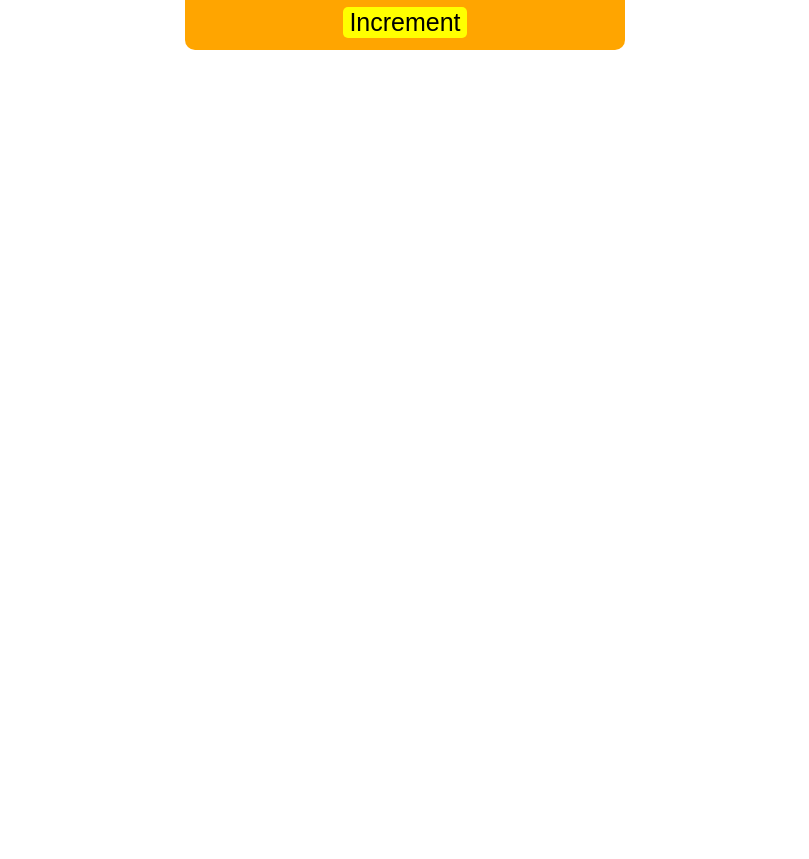
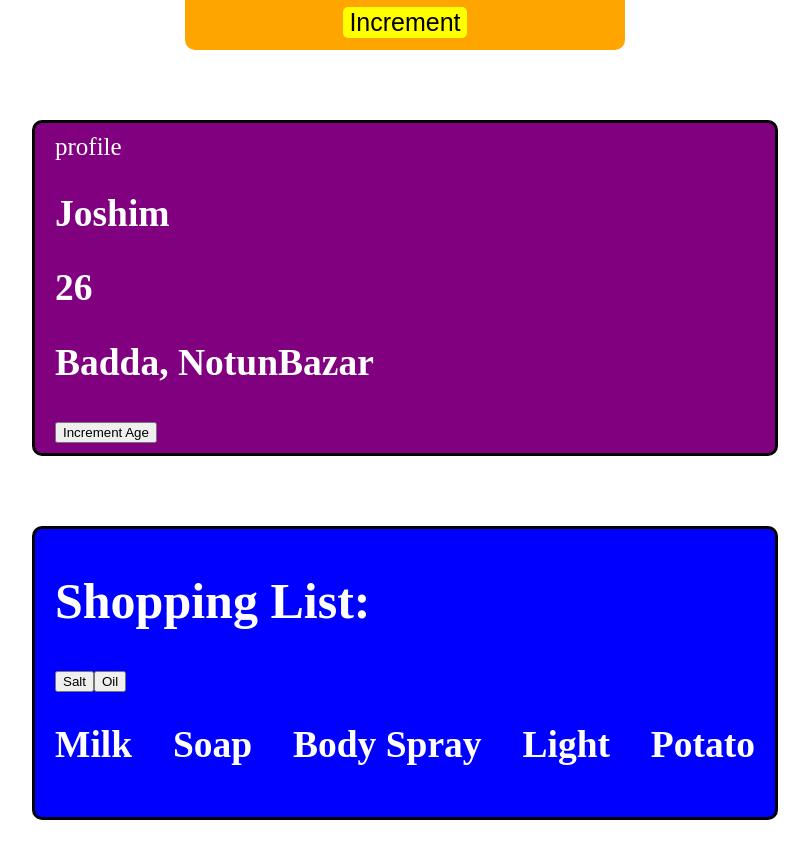
Before and after one commit to MMunim90/React-Practice-and-Revision, a React (Vite) app in the folder Module 2/react-practice-app-2/: page / in a window 1280 px wide. Shown: the part 267-1126 px from the top of the page, without its empty margins (235-1044 px from the left). Before the commit the page ends 800 px from the top, so only its background shows below. Built offline with nearby package versions, Linux system fonts and the light colour scheme.

Commit message:
state with object and arrays

```diff
--- a/Module 2/react-practice-app-2/src/components/Count.jsx
+++ b/Module 2/react-practice-app-2/src/components/Count.jsx
@@ -1,7 +1,7 @@
 import React from 'react';
 
 const Count = ({counter, setCounter}) => {
-    console.log(counter, "Counter from count components");
+    // console.log(counter, "Counter from count components");
     return (
         <div>
             <h2>{counter}</h2>
--- a/Module 2/react-practice-app-2/src/components/Counter.jsx
+++ b/Module 2/react-practice-app-2/src/components/Counter.jsx
@@ -3,15 +3,15 @@ import Count from './Count';
 
 const Counter = () => {
     const [counter, setCounter] = useState(0);
-    console.log(counter, "Counter from counter components");
+    // console.log(counter, "Counter from counter components");
 
     const counterHandler = () => {
         setCounter((prevCounter) => prevCounter+1); // updater function
         setCounter((prevCounter) => prevCounter+1);
         setCounter((prevCounter) => prevCounter+1);
-        console.log(counter, "Counter");
+        // console.log(counter, "Counter");
     }
-    console.log(counter, "Counter");
+    // console.log(counter, "Counter");
     return (
         <div className='counter'>
             <Count counter = {counter} setCounter={setCounter}/>
--- /dev/null
+++ b/Module 2/react-practice-app-2/src/components/Profile.jsx
@@ -0,0 +1,27 @@
+import React, { useState } from 'react';
+
+const Profile = () => {
+    const [user, setUser] = useState({
+        name: "Joshim",
+        age: 26,
+        location: "Badda, NotunBazar",
+    });
+
+    console.log(user);
+
+    const handleAge = () => {
+        const newUser = {...user, age: user.age+1};
+        setUser(newUser)
+    }
+    return (
+        <div className='profile'>
+            profile
+            <h2>{user.name}</h2>
+            <h2>{user.age}</h2>
+            <h2>{user.location}</h2>
+            <button onClick={() => handleAge()}>Increment Age</button>
+        </div>
+    );
+};
+
+export default Profile;
--- /dev/null
+++ b/Module 2/react-practice-app-2/src/components/ShoppingList.jsx
@@ -0,0 +1,40 @@
+import React, { useState } from "react";
+
+const ShoppingList = () => {
+  const [list, setList] = useState([
+    "Milk",
+    "Soap",
+    "Body Spray",
+    "Light",
+    "Potato",
+  ]);
+
+  const handleRemoveItem = (item) => {
+    console.log(item);
+    const newShoppingList = list.filter((listItem) => listItem != item)
+
+    console.log(newShoppingList);
+    setList(newShoppingList);
+  }
+
+  const handleAdd = (newItem) => {
+    // setList([...list, newItem]);
+    setList((prevList) => [...prevList, newItem]);
+  }
+  return (
+    <div className="shopping-list">
+      <h1>Shopping List: </h1>
+
+      <button onClick={() => handleAdd("salt")}>Salt</button>
+      <button onClick={() => handleAdd("oil")}>Oil</button>
+
+      <div className="items-parent">
+        {list.map((item, index) => {
+          return <h2 key={index} onClick={() => handleRemoveItem(item)}>{item}</h2>;
+        })}
+      </div>
+    </div>
+  );
+};
+
+export default ShoppingList;
--- a/Module 2/react-practice-app-2/src/index.css
+++ b/Module 2/react-practice-app-2/src/index.css
@@ -18,3 +18,33 @@
   border-radius: 5px;
   cursor: pointer;
 }
+
+.profile{
+  background-color: purple;
+  color: white;
+  font-size: 25px;
+  border: 3px solid black;
+  border-radius: 10px;
+  width: 700px;
+  margin: 70px auto;
+  padding: 10px 20px;
+}
+
+.shopping-list{
+  background-color: blue;
+  color: white;
+  font-size: 25px;
+  border: 3px solid black;
+  border-radius: 10px;
+  width: 700px;
+  margin: 70px auto;
+  padding: 10px 20px;
+}
+
+.items-parent{
+  display: flex;
+  justify-content: space-between;
+  align-items: center;
+  margin-bottom: 10px;
+  cursor: pointer;
+}
--- a/Module 2/react-practice-app-2/src/main.jsx
+++ b/Module 2/react-practice-app-2/src/main.jsx
@@ -2,9 +2,13 @@ import { StrictMode } from 'react'
 import { createRoot } from 'react-dom/client'
 import './index.css'
 import Counter from './components/Counter'
+import Profile from './components/Profile'
+import ShoppingList from './components/ShoppingList'
 
 createRoot(document.getElementById('root')).render(
   <StrictMode>
     <Counter/>
+    <Profile/>
+    <ShoppingList/>
   </StrictMode>,
 )
```
